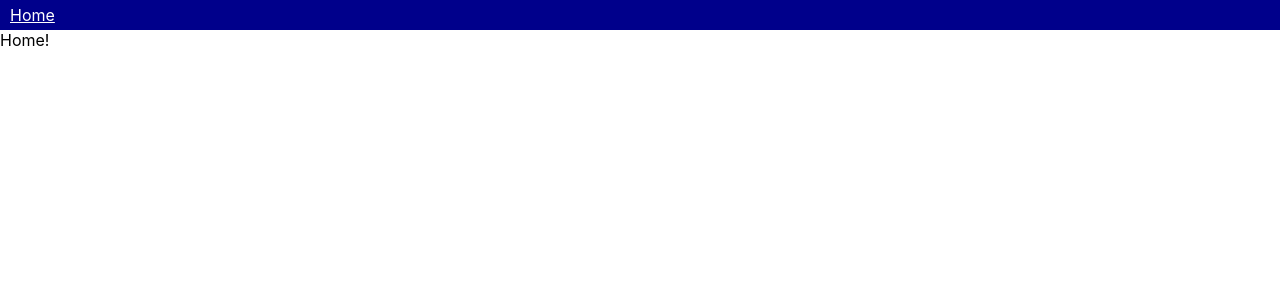
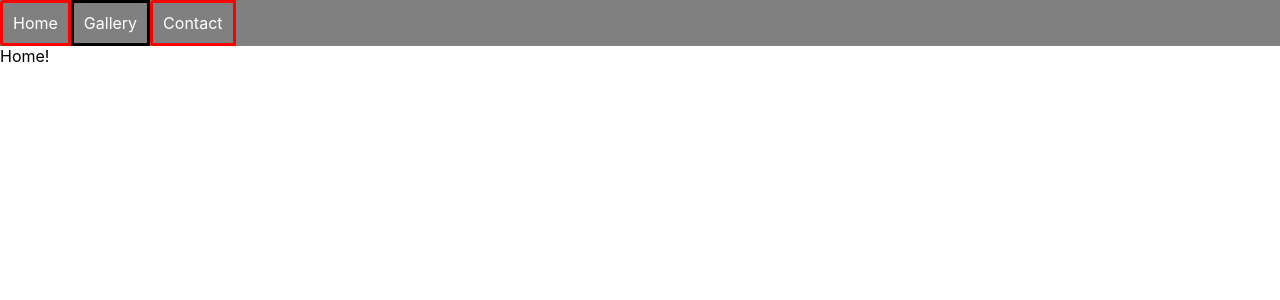
Before and after one commit to OsQ92/bootcamp-app-demo, a React (Create React App) app in the folder frontend/: page / in a window 1280 px wide. Shown: the top 300 px of the page. Built offline with nearby package versions, Linux system fonts and the light colour scheme.

Commit message:
Add Gallery component.

```diff
--- a/frontend/package.json
+++ b/frontend/package.json
@@ -9,6 +9,7 @@
     "http-proxy-middleware": "^1.0.1",
     "react": "^16.13.0",
     "react-dom": "^16.13.0",
+    "react-image-gallery": "^1.0.6",
     "react-router-dom": "^5.1.2",
     "react-scripts": "3.4.0"
   },
--- a/frontend/src/App.js
+++ b/frontend/src/App.js
@@ -3,6 +3,7 @@ import {BrowserRouter as Router, Switch, Route} from 'react-router-dom';
 
 import NavBar from './Components/NavBar';
 import Home from './Components/Home';
+import Gallery from './Components/Gallery';
 
 import './App.css';
 
@@ -12,6 +13,8 @@ function App() {
       <NavBar />
       <Switch>
         <Route exact path="/" component={Home} />
+        <Route path="/gallery" component={Gallery} />
+        <Route render={() => "404 - not found!"} />
       </Switch>
     </Router>
   );
--- /dev/null
+++ b/frontend/src/Components/Gallery.css
@@ -0,0 +1,3 @@
+.gallery {
+    max-width: 800px;
+}
--- /dev/null
+++ b/frontend/src/Components/Gallery.js
@@ -0,0 +1,54 @@
+//https://reactjsexample.com/react-carousel-image-gallery-component-with-thumbnail-and-mobile-support/
+//https://github.com/xiaolin/react-image-gallery
+import React from 'react';
+
+import ImageGallery from 'react-image-gallery';
+import 'react-image-gallery/styles/css/image-gallery.css';
+import './Gallery.css';
+
+export default class Gallery extends React.Component {
+    /*
+    array.map((image) => {
+        var image = {
+            "original": image.imageUrl,
+            "thumbnail": image.thumbUrl,
+            "description": image.description
+        }
+        return image;
+    });
+    */
+
+    constructor(props) {
+        super(props);
+        this.state = {
+            images: [],
+        };
+    }
+    componentDidMount() {
+        fetch('/api/images')
+        .then(response => response.json())
+        .then(data => this.setState(
+            {
+                images: data.map((item) => {
+                let image = {
+                    "original": item.imageUrl,
+                    "thumbnail": item.thumbUrl,
+                    "description": item.description
+                }
+                return image;
+                })
+            }
+        ));
+    }
+
+    render() {
+        return (
+            <div className="gallery">
+                <ImageGallery
+                    items={this.state.images}
+                    slideInterval={20000}
+                />
+            </div>
+        );
+    }
+}
--- a/frontend/src/Components/NavBar.css
+++ b/frontend/src/Components/NavBar.css
@@ -1,9 +1,10 @@
 .nav-bar {
-    background-color: darkblue;
+    background-color: grey;
     overflow: auto;
 }
 .nav-bar a {
     color: white;
+    text-decoration: none;
 }
 
 .nav-bar ul {
@@ -13,5 +14,14 @@
 }
 .nav-bar li {
     float: left;
-    margin: 5px 10px;
+    border-style: solid;
+    background-color: grey;
+    margin: 0;
+    padding: 10px;
 }
+
+.nav-bar li:first-child, li:last-child {
+    color:red;
+    border-top-left-radius: 0.2em;
+    border-bottom-left-radius: 0.2em;
+}
--- a/frontend/src/Components/NavBar.js
+++ b/frontend/src/Components/NavBar.js
@@ -7,9 +7,9 @@ export default function NavBar(props) {
     return (
         <div className="nav-bar">
             <ul>
-                <li>
-                    <Link to="/">Home</Link>
-                </li>
+                <li><Link to="/">Home</Link></li>
+                <li><Link to="/gallery">Gallery</Link></li>
+                <li><Link to="/contact">Contact</Link></li>
             </ul>
         </div>
     );
```
Also changed, not shown: 1 other file (tests, documents, lock files or other folders).
